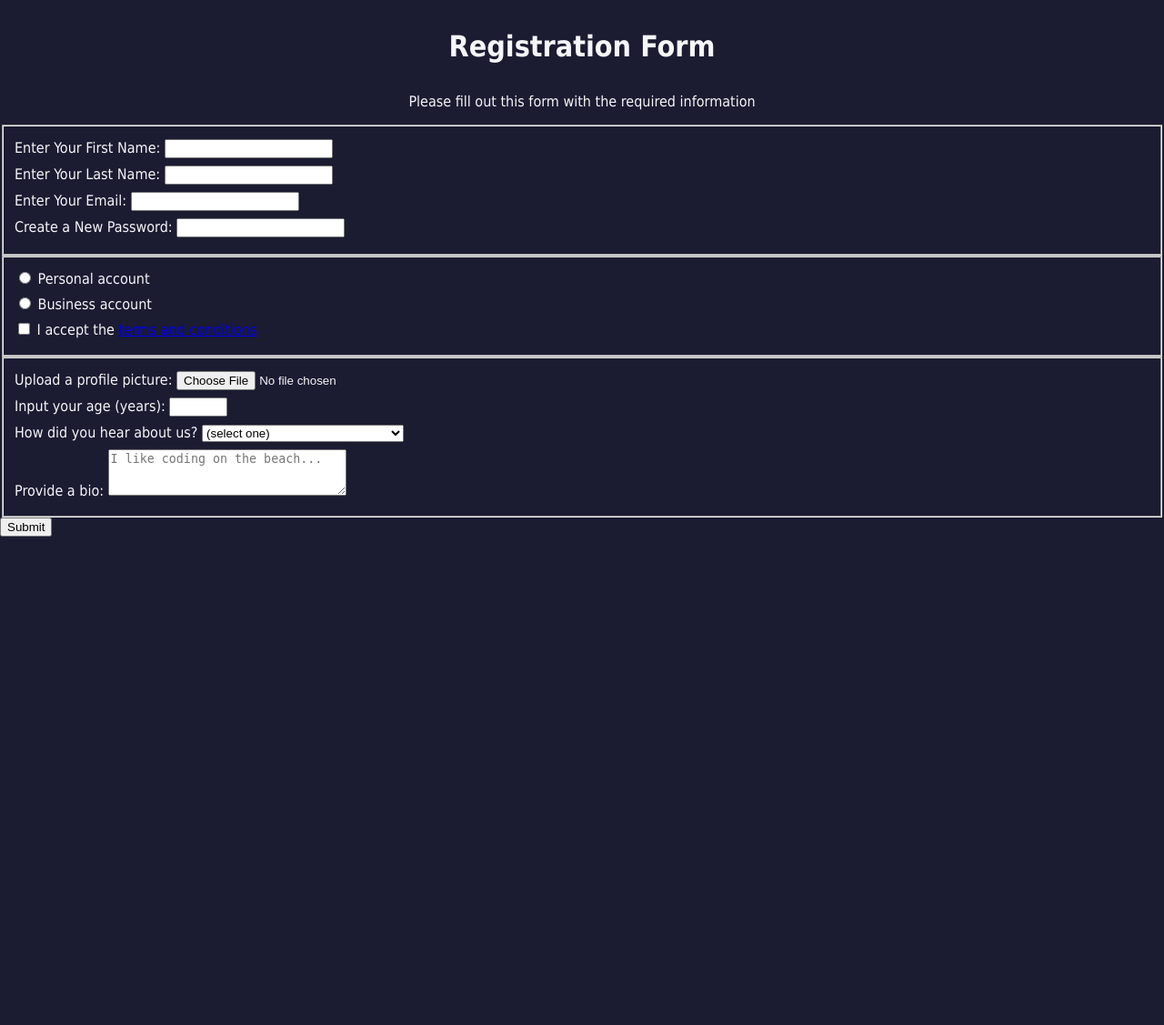
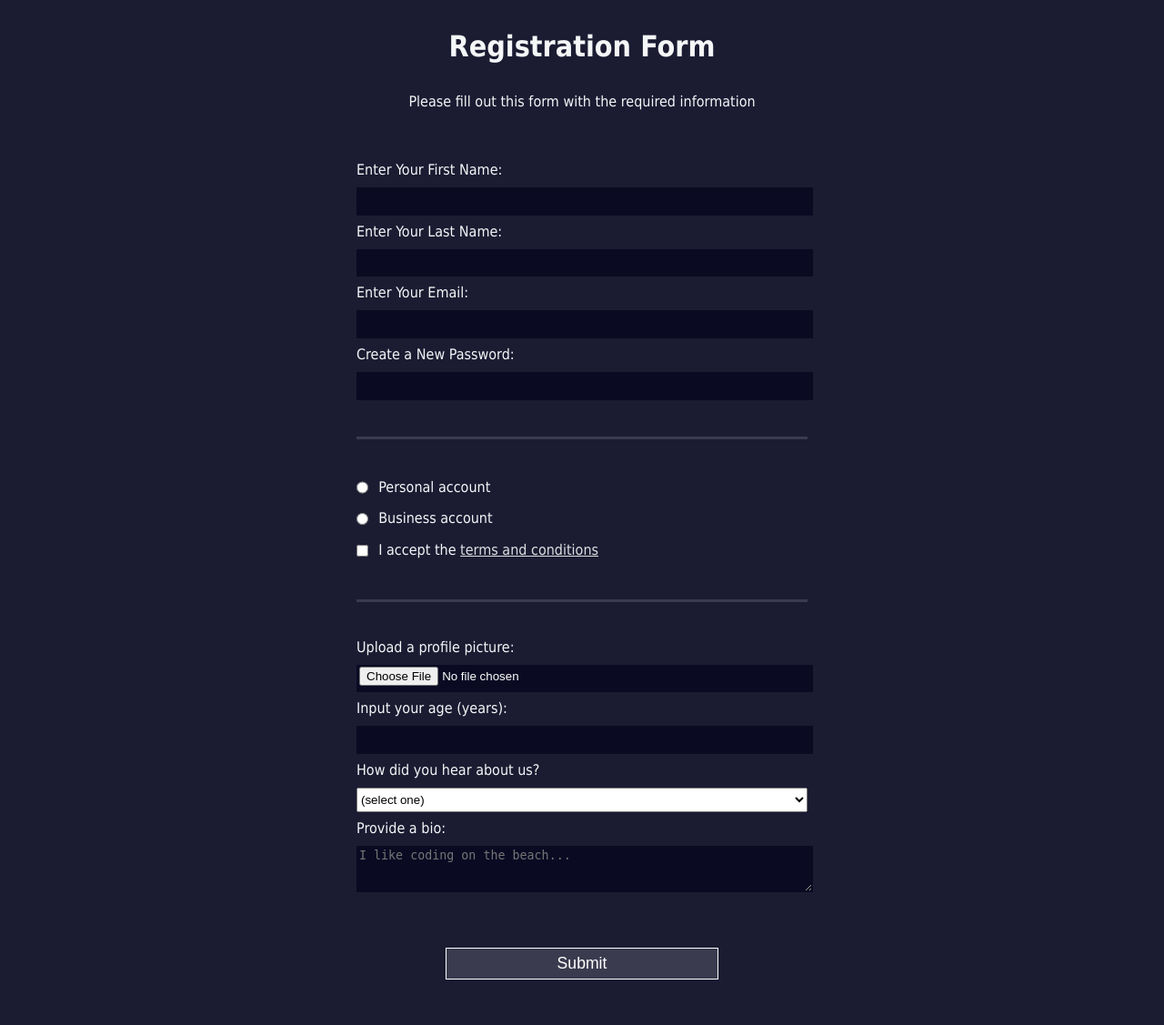
Before and after one commit to dreemanuel/FCC, a PHP site: page /4_registrationForm.html in a window 1280 px wide. Shown: the whole page at 91% size. Before the commit the page ends 590 px from the top, so only its background shows below. Run offline with PHP 8.4, Linux system fonts and the light colour scheme.

Commit message:
may30 afternoon update

```diff
--- a/!RWD2022/4_registrationForm/4_registrationForm.html
+++ b/!RWD2022/4_registrationForm/4_registrationForm.html
@@ -9,22 +9,22 @@
         <h1>Registration Form</h1>
         <p>Please fill out this form with the required information</p>
         <form action="https://register-demo.freecodecamp.org">
-            <fieldset>
+            <fieldset class="fieldset-top">
                 <label>Enter Your First Name: <input name="first-name" type="text" required></label>
                 <label>Enter Your Last Name: <input name="last-name" type="text" required></label>
                 <label>Enter Your Email: <input name="email" type="email" required></label>
                 <label>Create a New Password: <input name="password" type="password" pattern="[a-z0-5]{8,}" required></label>
             </fieldset>
-            <fieldset>
-                <label><input type="radio" name="account-type"> Personal account</label>
-                <label><input type="radio" name="account type"> Business account</label>
-                <label><input type="checkbox" required name="terms-accept"> I accept the <a href="https://wwww.freecodecamp.org/news/terms-of-service/" />terms and conditions</a></label>
+            <fieldset class="fieldset-mid">
+                <label><input class="inline" type="radio" name="account-type"> Personal account</label>
+                <label><input class="inline" type="radio" name="account type"> Business account</label>
+                <label><input class="inline" type="checkbox" name="terms-accept" required> I accept the <a class="terms" href="https://wwww.freecodecamp.org/news/terms-of-service/" />terms and conditions</a></label>
             </fieldset>
-            <fieldset>
+            <fieldset class="fieldset-bottom">
                 <label>Upload a profile picture: <input name="profile-picture" type="file"></label>
                 <label>Input your age (years): <input name="age" type="number" min="13" max="120"></label>
                 <label>How did you hear about us?
-                    <select name="hear-about-us">
+                    <select>
                         <option value="">(select one)</option>
                         <option value="1">freeCodeCamp News</option>
                         <option value="2">freeCodeCamp YouTube Channel</option>
--- a/!RWD2022/4_registrationForm/styles.css
+++ b/!RWD2022/4_registrationForm/styles.css
@@ -17,3 +17,57 @@ h1, p {
     margin: 1em auto;
     text-align: center;
 }
+
+form {
+    margin: 0 auto;
+    max-width: 500px;
+    min-width: 300px;
+    width: 60vw;
+    padding-bottom: 2em;
+}
+
+fieldset {
+    border: none;
+    padding: 2rem 0;
+}
+
+fieldset:not(:last-of-type) {           /* pseudocode that selects all elements except the last instance */
+    border-bottom: 3px solid #3b3b4f;
+  }
+
+input, textarea, select {
+    width: 100%;
+    margin: 10px 0 0 0;
+    min-height: 2em;
+}
+
+input, textarea {
+    background-color: #0a0a23;
+    border: 1px solid #0a0a23;
+    color: #ffffff;
+}
+
+input[type="submit"] {
+    width: 60%;
+    display: block;
+    margin: 1em auto;
+    height: 2em;
+    font-size: 1.1rem;
+    border-color: white;
+    background-color: #3b3b4f;
+    min-width: 300px;
+}
+
+input[type="file"] {
+    padding: 1px 2px;
+}
+
+.inline {
+    width: unset;
+    margin: 0 0.5em 0 0;
+    vertical-align: middle;
+}
+
+.terms {
+    color: #dfdfe2;
+}
```
Also changed, not shown: !RWD2022/Project_Survey_Form/survey_form.html (added, +29 -0 lines), 1 other file.
